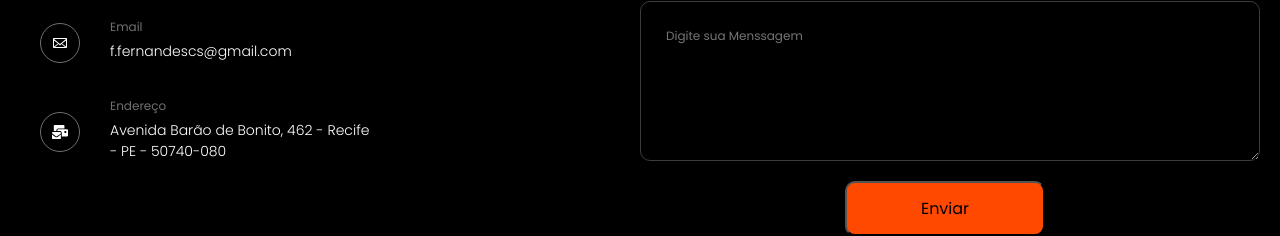
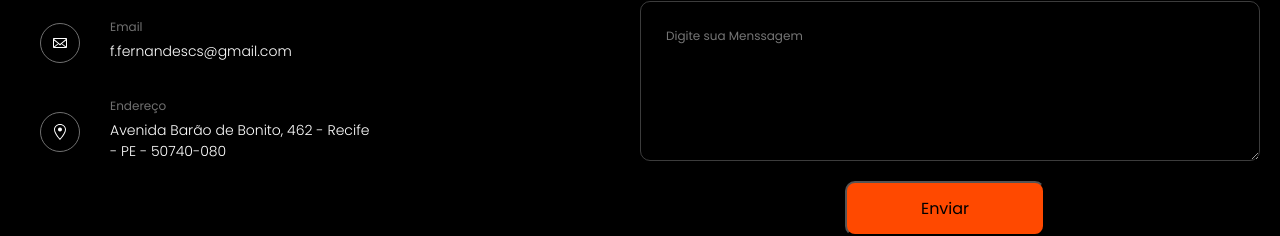
Before and after one commit to ffernandescs/meuportifolio2022, a React (Create React App) app: page / in a window 1280 px wide. Shown: the part 4286-4522 px from the top of the page. Built offline with nearby package versions, Linux system fonts and the light colour scheme.

Commit message:
Netlify7

```diff
--- a/src/App.js
+++ b/src/App.js
@@ -394,7 +394,7 @@ function App() {
               </div>
             </div>
             <div className="itemContact">
-              <span><FaMailBulk/></span>
+              <span><GoLocation/></span>
               <div className="textContact">
                 <p>Endereço</p>
                 <h1>Avenida Barão de Bonito, 462 - Recife - PE - 50740-080</h1>
```
